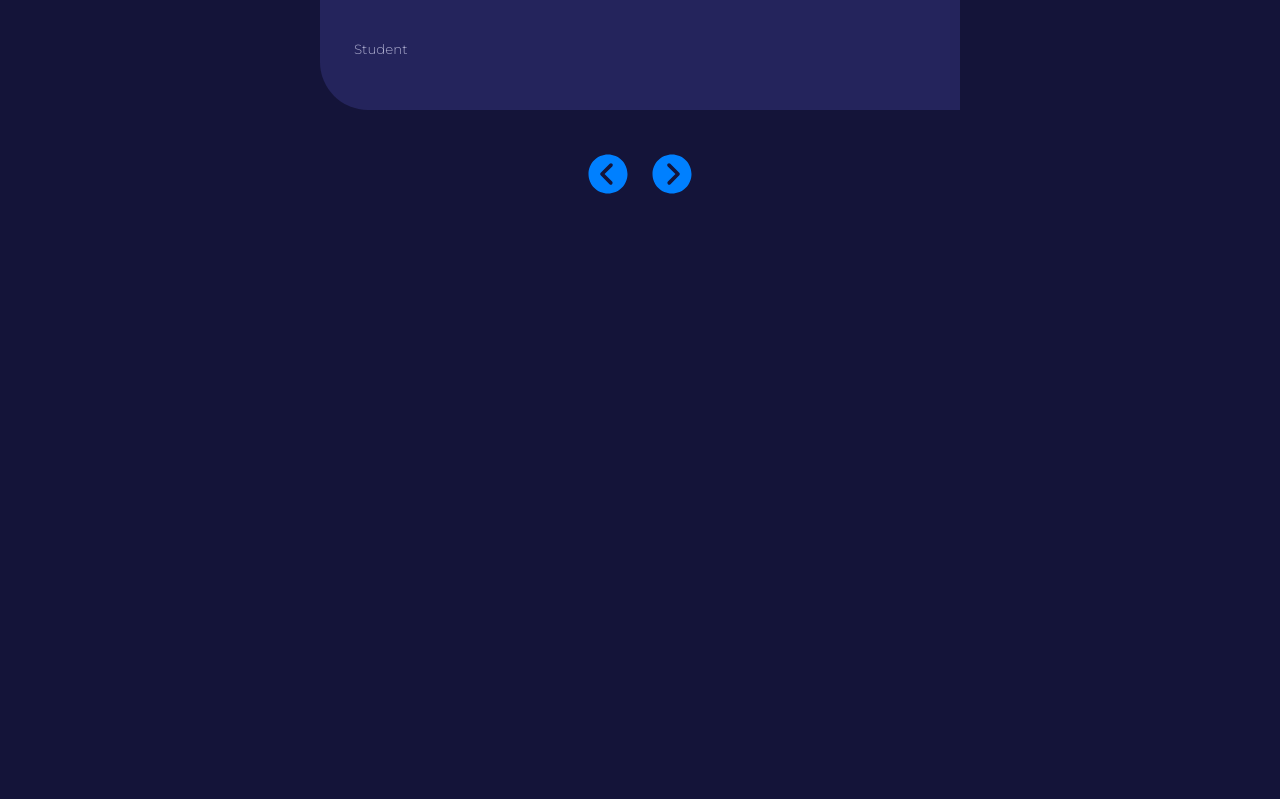
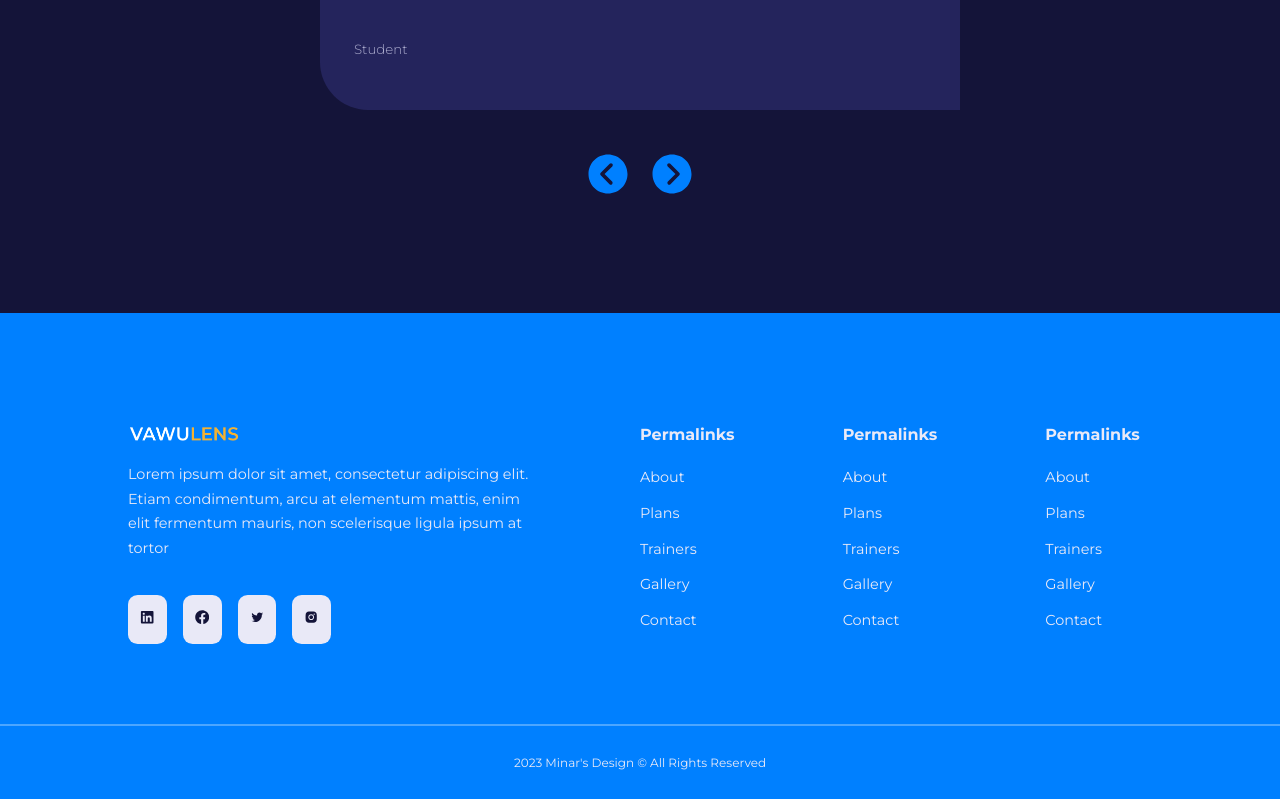
Before and after one commit to Antonio-74/VawulensProject, a React (Create React App) app in the folder vawulens/: page / in a window 1280 px wide. Shown: the part 3304-4103 px from the top of the page. Before the commit the page ends 3505 px from the top, so only its background shows below. Built offline with nearby package versions, Linux system fonts and the light colour scheme.

Commit message:
Footer created

```diff
--- /dev/null
+++ b/vawulens/src/components/Footer.jsx
@@ -0,0 +1,67 @@
+import React from 'react'
+import { Link } from 'react-router-dom';
+import Logo from '../images/logo.png';
+import { FaLinkedin } from 'react-icons/fa';
+import { FaFacebook } from 'react-icons/fa';
+import { AiOutlineTwitter } from 'react-icons/ai';
+import { AiFillInstagram } from 'react-icons/ai';
+
+function Footer() {
+  return (
+    <footer>
+        <div className='container footer__container'>
+            <article>
+                <Link to='/'>
+                    <img className='logo' src={Logo} alt='Footer' />
+                </Link>
+                <p>
+                    Lorem ipsum dolor sit amet, consectetur adipiscing elit. Etiam condimentum, arcu at elementum mattis, enim elit fermentum mauris, non scelerisque ligula ipsum at tortor
+                </p>
+                <div className='footer__socials'>
+                    <a href='https://linkedin.com/' target="_blank" rel='noreferrer noopener'>
+                        <FaLinkedin />
+                    </a>
+                    <a href='https://facebook.com/' target="_blank" rel='noreferrer noopener'>
+                        <FaFacebook />
+                    </a>
+                    <a href='https://twitter.com/' target="_blank" rel='noreferrer noopener'>
+                        <AiOutlineTwitter />
+                    </a>
+                    <a href='https://instagram.com/' target="_blank" rel='noreferrer noopener'>
+                        <AiFillInstagram />
+                    </a>
+                </div>
+            </article>
+            <article>
+                <h4>Permalinks</h4>
+                <Link to='/about'>About</Link>
+                <Link to='/plans'>Plans</Link>
+                <Link to='/trainers'>Trainers</Link>
+                <Link to='/gallery'>Gallery</Link>
+                <Link to='/contact'>Contact</Link>
+            </article>
+            <article>
+                <h4>Permalinks</h4>
+                <Link to='/about'>About</Link>
+                <Link to='/plans'>Plans</Link>
+                <Link to='/trainers'>Trainers</Link>
+                <Link to='/gallery'>Gallery</Link>
+                <Link to='/contact'>Contact</Link>
+            </article>
+            <article>
+                <h4>Permalinks</h4>
+                <Link to='/about'>About</Link>
+                <Link to='/plans'>Plans</Link>
+                <Link to='/trainers'>Trainers</Link>
+                <Link to='/gallery'>Gallery</Link>
+                <Link to='/contact'>Contact</Link>
+            </article>
+        </div>
+        <div className="footer__copyright">
+            <small>2023 Minar's Design &copy; All Rights Reserved</small>
+        </div>
+    </footer>
+  )
+}
+
+export default Footer
--- a/vawulens/src/components/navbar.css
+++ b/vawulens/src/components/navbar.css
@@ -25,6 +25,7 @@
 
 .logo {
     width: 7rem;
+    display: block;
 }
 
 .nav__links {
--- a/vawulens/src/pages/home/Home.jsx
+++ b/vawulens/src/pages/home/Home.jsx
@@ -1,5 +1,6 @@
 import React from 'react';
 import FAQs from '../../components/FAQs';
+import Footer from '../../components/Footer';
 import MainHeader from '../../components/MainHeader';
 import Programs from '../../components/Programs';
 import Testimonials from '../../components/Testimonials';
@@ -14,6 +15,7 @@
       <Values />
       <FAQs />
       <Testimonials />
+      <Footer />
     </>
   )
 }
--- a/vawulens/src/pages/home/home.css
+++ b/vawulens/src/pages/home/home.css
@@ -209,3 +209,66 @@
     width: 3rem;
     height: 3rem;
 }
+
+/*=================================== FOOTER ================================*/
+footer {
+    background-color: var(--color-primary);
+    margin-top: 7rem;
+    padding-top: 7rem;
+    font-size: 0.9rem;
+    color: var(--color-gray-100);
+}
+
+.footer__container {
+    display: grid;
+    grid-template-columns: 26rem 1fr 1fr 1fr;
+    gap: 6rem;
+}
+
+.footer__container article {
+    display: flex;
+    flex-direction: column;
+    align-items: flex-start;
+    gap: 0.7rem;
+}
+
+.footer__container article p {
+    margin-top: 0.5rem;
+}
+
+.footer__container article h4 {
+    margin-bottom: 0.6rem;
+    font-size: 1rem;
+}
+
+.footer__socials {
+    margin-top: 1.5rem;
+    display: flex;
+    gap: 1rem;
+    align-items: center;
+}
+
+.footer__socials a {
+    background-color: var(--color-gray-100);
+    padding: 0.7rem;
+    border: 1px solid transparent;
+    border-radius: 0.6rem;
+    transition: var(--transition);
+}
+
+.footer__socials a svg {
+    color: var(--color-gray-600);
+}
+
+.footer__socials a:hover {
+    border-color: var(--color-gray-100);
+    background-color: transparent;
+}
+
+.footer__copyright {
+    color: var(--color-gray-100);
+    text-align: center;
+    padding: 1.5rem 0;
+    border-top: 2px solid var(--color-primary-variant);
+    margin-top: 5rem;
+}
```
